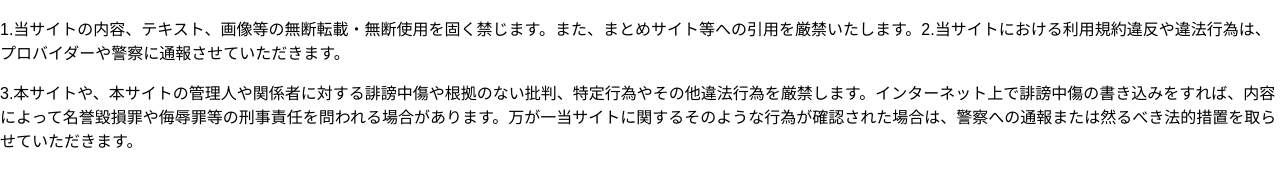
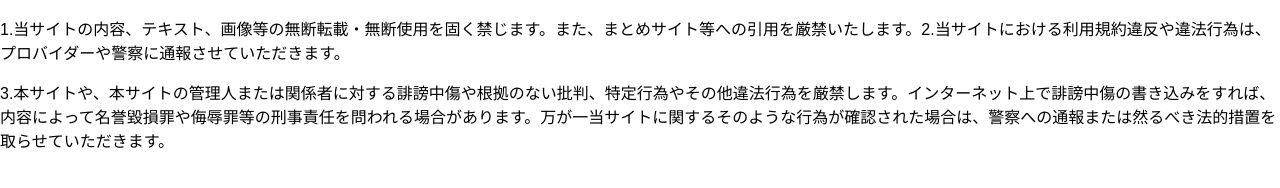
Before and after one commit to sakamoto2010lemon/Precautions.github.io, a plain HTML site: page index.html in a window 1280 px wide. Drawn offline with Linux system fonts and the light colour scheme.

Commit message:
Update index.html

```diff
--- a/index.html
+++ b/index.html
@@ -7,6 +7,6 @@
   </head>
   <body>
     <p>1.当サイトの内容、テキスト、画像等の無断転載・無断使用を固く禁じます。また、まとめサイト等への引用を厳禁いたします。2.当サイトにおける利用規約違反や違法行為は、プロバイダーや警察に通報させていただきます。</p>
-    <P>3.本サイトや、本サイトの管理人や関係者に対する誹謗中傷や根拠のない批判、特定行為やその他違法行為を厳禁します。インターネット上で誹謗中傷の書き込みをすれば、内容によって名誉毀損罪や侮辱罪等の刑事責任を問われる場合があります。万が一当サイトに関するそのような行為が確認された場合は、警察への通報または然るべき法的措置を取らせていただきます。</P>
+    <P>3.本サイトや、本サイトの管理人または関係者に対する誹謗中傷や根拠のない批判、特定行為やその他違法行為を厳禁します。インターネット上で誹謗中傷の書き込みをすれば、内容によって名誉毀損罪や侮辱罪等の刑事責任を問われる場合があります。万が一当サイトに関するそのような行為が確認された場合は、警察への通報または然るべき法的措置を取らせていただきます。</P>
   </body>
 </html>
```
